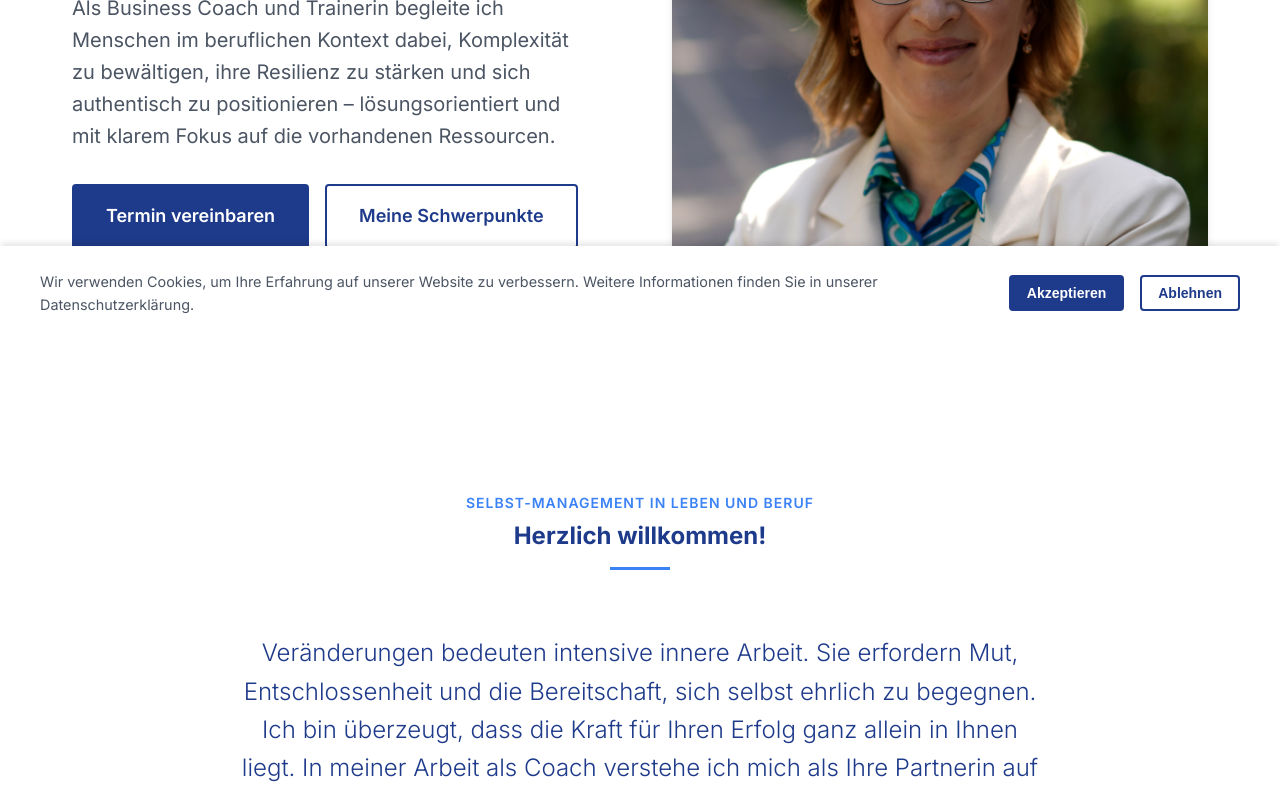
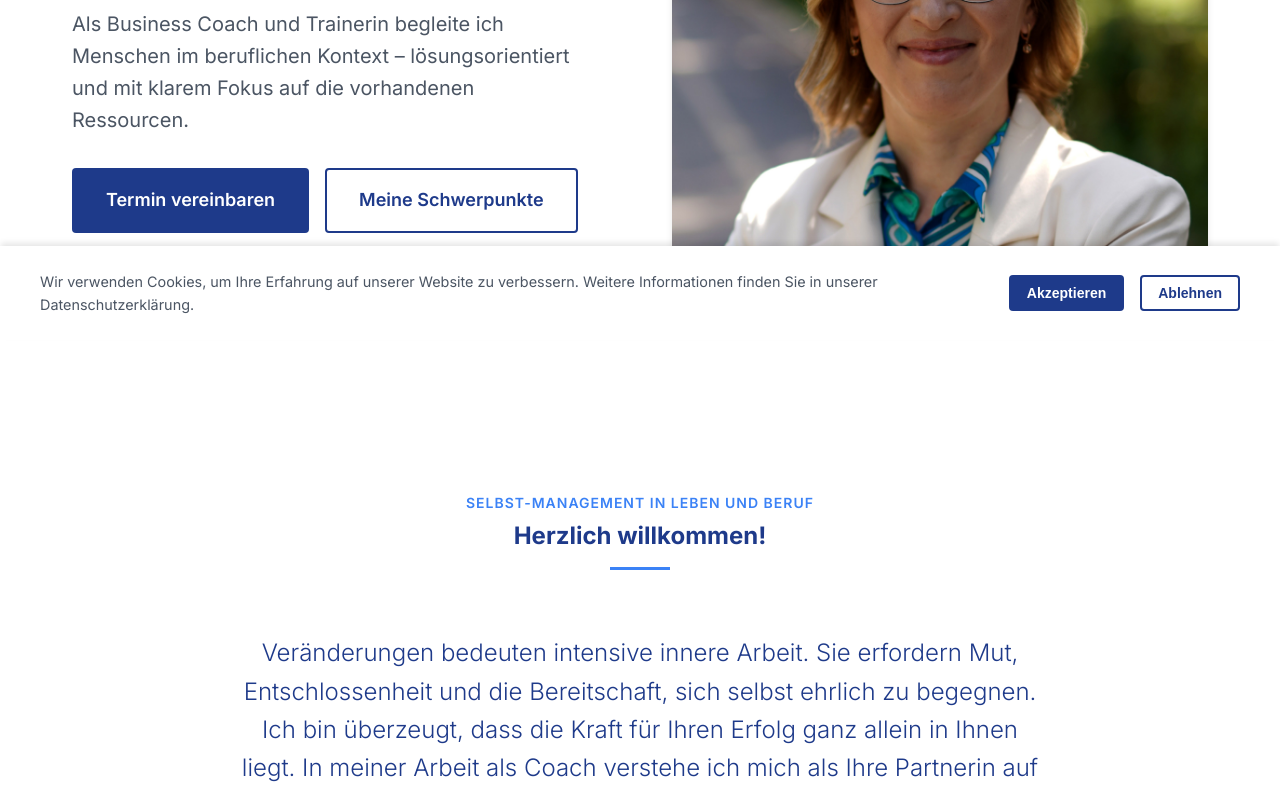
Before and after one commit to NargizaRA/liubov-coaching-webpage, an Eleventy site: page src/index.md in a window 1280 px wide. Shown: the part 460-1250 px from the top of the page. Built offline with nearby package versions, Linux system fonts and the light colour scheme; Eleventy itself is replaced by a stand-in of ours; files that its build step writes are made by us from their sources.

Commit message:
Update Seiten (Pages) “home”

```diff
--- a/src/index.md
+++ b/src/index.md
@@ -3,9 +3,8 @@ title: Liubov Mukash | Business Coach und Trainerin für Verhalten und Kommunika
 hero_image: /assets/uploads/dsc03528.jpg
 hero_headline: Klarheit gewinnen. Potenzial entfalten. Wirksam gestalten.
 hero_subheadline: Als Business Coach und Trainerin begleite ich Menschen im
-  beruflichen Kontext dabei, Komplexität zu bewältigen, ihre Resilienz zu
-  stärken und sich authentisch zu positionieren – lösungsorientiert und mit
-  klarem Fokus auf die vorhandenen Ressourcen.
+  beruflichen Kontext – lösungsorientiert und mit klarem Fokus auf die
+  vorhandenen Ressourcen.
 welcome_lead: >-
   Veränderungen bedeuten intensive innere Arbeit. Sie erfordern Mut,
   Entschlossenheit und die Bereitschaft, sich selbst ehrlich zu begegnen. Ich
@@ -75,7 +74,7 @@ about_features:
   - Zertifizierte Trainerin für Kommunikation und Verhalten (artop Institut)
   - MHFA Ersthelferin für psychische Gesundheit
 about_quote: '"Nur wer sich selbst führen kann, kann andere führen" Pater Anselm Grün'
-cta_title: Lassen Sie uns zusammenarbeiten
+cta_title: Sie wollen zusammenarbeiten oder haben Fragen?
 footer_phone: auf Anfrage
 layout: base.njk
 footer_email: kontakt@liubov-mukash.de
```
